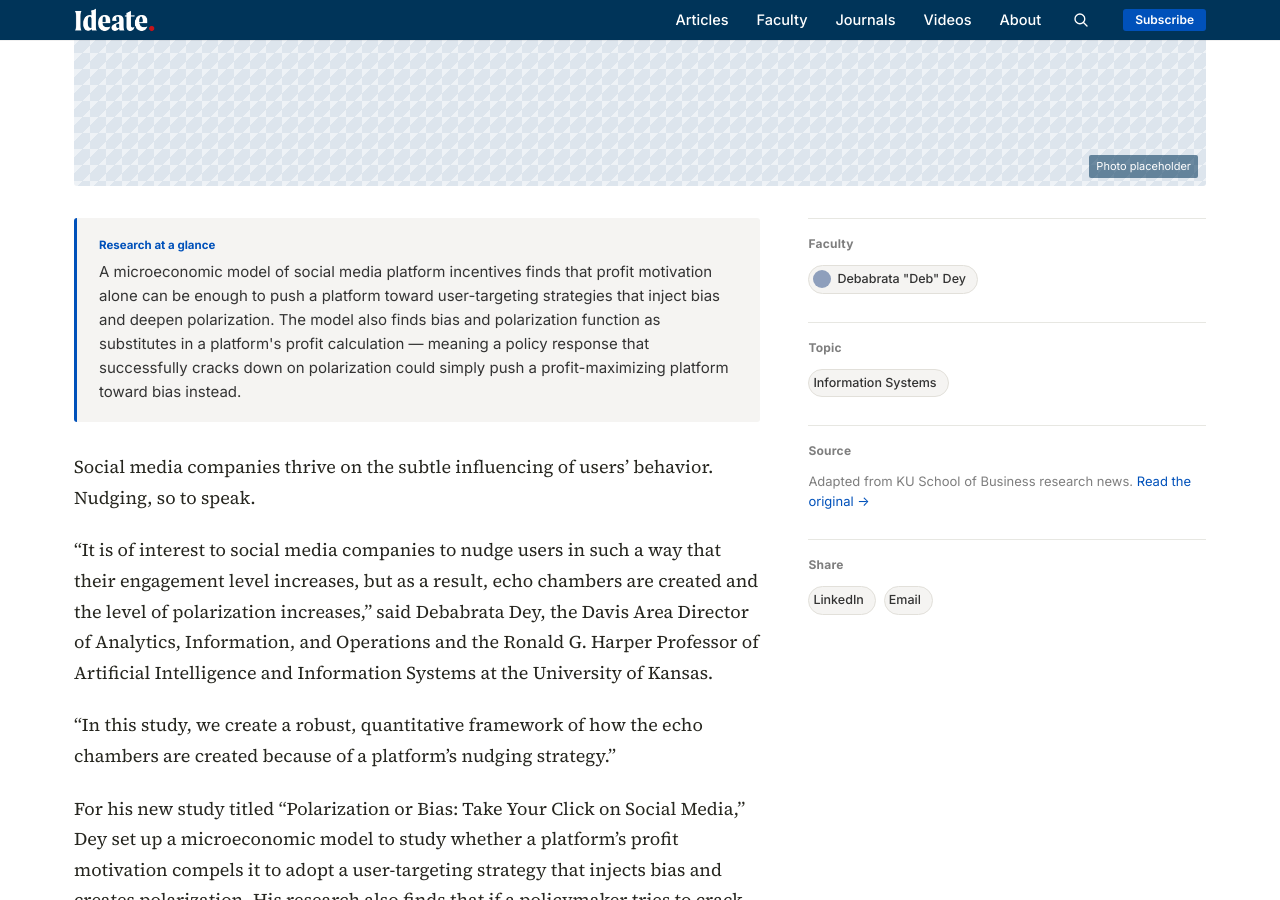
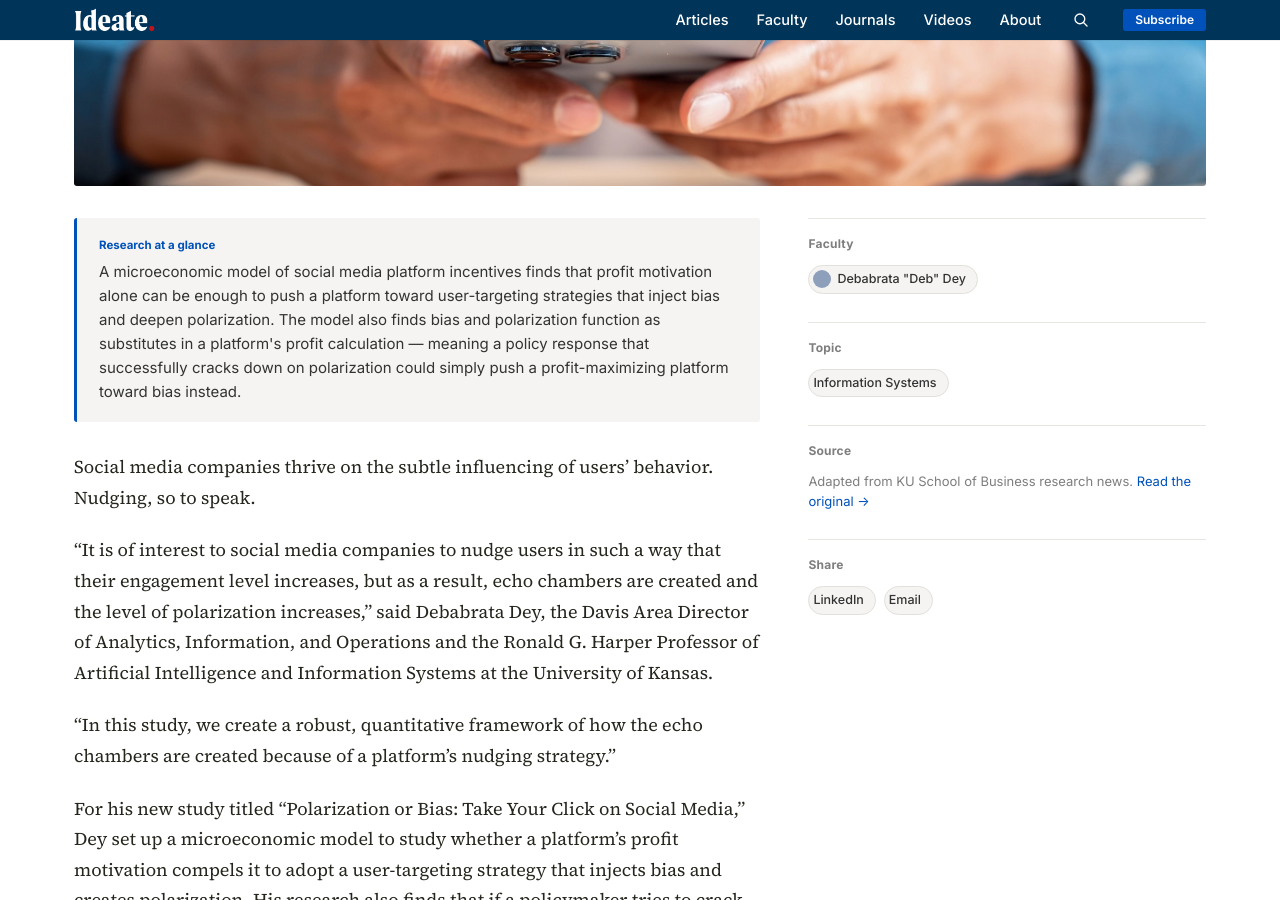
Before and after one commit to KUBschool/ideate, a Jekyll site: the page built from _articles/2025-05-06-social-media-bias-polarization.md, in a window 1280 px wide and 900 px high, scrolled down 739 px. Built offline with Jekyll 4.4.1, drawn with Linux system fonts in a browser that asks for light colours.

Commit message:
Update Article “2025-05-06-social-media-bias-polarization”

```diff
--- a/_articles/2025-05-06-social-media-bias-polarization.md
+++ b/_articles/2025-05-06-social-media-bias-polarization.md
@@ -9,6 +9,7 @@ faculty:
   - debabrata-dey
 byline: Jon Niccum
 date: 2025-05-06
+image: /assets/uploads/social-media.jpeg
 image_tint: steam
 featured: false
 source_url: https://business.ku.edu/news/article/profit-motivation-of-social-media-companies-may-compel-them-to-inject-bias-and-create-polarization-study-finds
```
Also changed, not shown: assets/uploads/social-media.jpeg (added).
